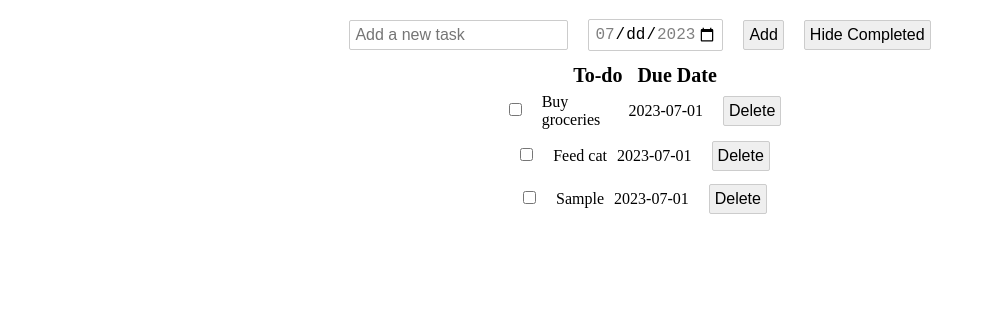
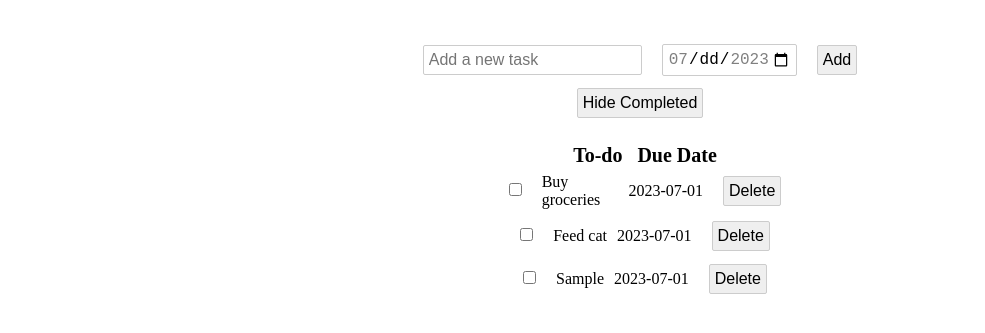
Before and after one commit to fac28/check-it-off, a plain HTML site: page index.html in a window 1280 px wide. Both pictures are taken after typing "Sample" into the empty fields and a click on the button "Add". Shown: the part 61-394 px from the top of the page, without its empty margins (0-985 px from the left). Drawn offline with Linux system fonts and the light colour scheme.

Commit message:
refactor; alternative way to filter

```diff
--- a/index.html
+++ b/index.html
@@ -10,6 +10,8 @@
 <body>
   <h1>Check it off</h1>
   <div class="container">
+
+    <div class="top-bar">
 
     <form id='add-form' class="input-container">
       <input
@@ -35,11 +37,13 @@
         Add
       </button>
 
-      <button id="filter-btn">
-        Hide Completed
-      </button>
+    </form>
 
-    </form>
+    <button id="filter-btn">
+      Hide Completed
+    </button>
+
+  </div>
 
 
 
@@ -77,6 +81,7 @@
 
 
 
+
   </div>
 
 
--- a/scripts/constants/constants.js
+++ b/scripts/constants/constants.js
@@ -5,6 +5,8 @@ export const taskData = [
 
 export const addButton = document.getElementById('add-btn');
 export const addForm = document.querySelector('#add-form');
+export const filterbut = document.querySelector("#filter-btn");
+
 export const toDo = document.getElementById('to-do');
 export const date = document.getElementById('due-date');
 
--- a/scripts/main.js
+++ b/scripts/main.js
@@ -1,19 +1,16 @@
 import * as constants from "./constants/constants.js";
+import { populate } from "./utils/populate.js";
+import { handleSubmit } from "./utils/handleSubmit.js";
+
+let FilterOn = false;
 
 // populate page with dummy tasks
-constants.taskData.forEach((task, index) => {
-  const clone = document.importNode(constants.taskTemplate.content, true);
-  const li = clone.querySelector('li');
-  li.querySelector('input[type="checkbox"]').id = `checkbox${index}`;
-  li.querySelector('label').setAttribute('for', `checkbox${index}`);
-  li.querySelector('.description-column').textContent = task.description;
-  li.querySelector('.due-date-column').textContent = task.dueDate;
-  li.querySelector('.delete-button').dataset.index = index;
+populate();
 
-  constants.taskList.appendChild(clone);
-});
+// BASIC FUNCTIONALITY
 
-constants.addButton.addEventListener('click', function(event) {
+// handle submit
+constants.addButton.addEventListener("click", function (event) {
   event.preventDefault();
 
   // Check if the form is valid
@@ -25,61 +22,57 @@ constants.addButton.addEventListener('click', function(event) {
   }
 });
 
-// constants.addButton.addEventListener('click', function(event) {
-//   event.preventDefault();
-//   handleSubmit();
-// });
+// handle delete
+constants.taskList.addEventListener("click", function (event) {
+  if (event.target.classList.contains("delete-button")) {
+    const listItem = event.target.closest(".grid-item");
+    listItem.remove();
+  }
+});
 
-//filter items on click of filter button
-let FilterOn = false;
-let filterbut =document.querySelector("#filter-btn");
+
+// FILTER
+
+/*
+
+Here is an alternative way of doing it
+that fixes the bug that even if 'hide checked' is selected,
+when the user adds a new to-do and mark it as completed,
+it won't be hidden
+
+import { filterArray } from "./utils/filterArray.js";
+
+// Listen for the change event on the checkboxes
+constants.taskList.addEventListener("change", function () {
+  // Retrieve the checked checkboxes
+  let checkedArray = Array.from(
+    document.querySelectorAll('input[type="checkbox"]:checked')
+  );
+  console.log(checkedArray);
+  filterArray(FilterOn, checkedArray);
+});
+
+// handle click on the filter button
+constants.filterbut.addEventListener("click", function () {
+  // Retrieve the checked checkboxes
+  let checkedArray = Array.from(
+    document.querySelectorAll('input[type="checkbox"]:checked')
+  );
+  filterArray(FilterOn, checkedArray);
+});
+
+*/
+
+
+
+
 let gridItemsList = document.querySelectorAll(".grid-item");
 
 let gridItemarray = Array.from(gridItemsList);
-filterbut.addEventListener('click', function(event) {
-  event.preventDefault()
 
-let completedarray = gridItemarray.filter(function(div) {
-  let divCheckboxes = div.querySelectorAll('input[type="checkbox"]');
-  for (let i = 0; i < divCheckboxes.length; i++) {
-    if (divCheckboxes[i].checked) {
-      return true;
-    }
-  }
+constants.filterbut.addEventListener("click", function () {
 
-  return false;
-});
-if(FilterOn == true){
-  completedarray.forEach( function(e){
-    e.style.display = "grid";
- });
- completedarray = [];
- filterbut.innerHTML ="Hide Completed"
- console.log("ran1");
-
-}
-if(FilterOn == false){
-completedarray.forEach( function(e){
-   e.style.display = "none";
-
-});
-filterbut.innerHTML ="Show Completed"
-
-console.log("ran2");
-}
-
-
-FilterOn = !FilterOn;
-console.log(FilterOn);
-});
-
-//filters out items ticked when hide completed is on
-var checkboxes = document.querySelectorAll('div input[type="checkbox"]');
-let checkboxesArr  = Array.from(checkboxes);
-
-checkboxesArr.forEach(function(element){
-  element.addEventListener('click', function() {
-    let completedarray = gridItemarray.filter(function(div) {
+  let completedarray = gridItemarray.filter(function (div) {
     let divCheckboxes = div.querySelectorAll('input[type="checkbox"]');
     for (let i = 0; i < divCheckboxes.length; i++) {
       if (divCheckboxes[i].checked) {
@@ -91,95 +84,48 @@ checkboxesArr.forEach(function(element){
   });
 
   if (FilterOn == true) {
-  completedarray.forEach( function(e){
+    completedarray.forEach(function (e) {
+      e.style.display = "grid";
+    });
+    completedarray = [];
+    constants.filterbut.innerHTML = "Hide Completed";
+    console.log("ran1");
+  }
+
+  if (FilterOn == false) {
+    completedarray.forEach(function (e) {
       e.style.display = "none";
+    });
+    constants.filterbut.innerHTML = "Show Completed";
 
+    console.log("ran2");
+  }
+
+  FilterOn = !FilterOn;
+  console.log(FilterOn);
+});
+
+//filters out items ticked when hide completed is on
+var checkboxes = document.querySelectorAll('div input[type="checkbox"]');
+let checkboxesArr = Array.from(checkboxes);
+
+checkboxesArr.forEach(function (element) {
+  element.addEventListener("click", function () {
+    let completedarray = gridItemarray.filter(function (div) {
+      let divCheckboxes = div.querySelectorAll('input[type="checkbox"]');
+      for (let i = 0; i < divCheckboxes.length; i++) {
+        if (divCheckboxes[i].checked) {
+          return true;
+        }
+      }
+
+      return false;
+    });
+
+    if (FilterOn == true) {
+      completedarray.forEach(function (e) {
+        e.style.display = "none";
       });
     }
-
-
   });
-
 });
-
-
-const handleSubmit = () =>{
-
-  if (constants.toDo.checkValidity() && constants.date.checkValidity()) {
-
-  const toDoText = constants.toDo.value;
-  const dateText = constants.date.value;
-
-  // add the new list item to the list
-  const list = document.getElementById('task-list');
-
-  // create new li element with class of grid-item
-  const newLi = document.createElement('li');
-  newLi.classList.add('grid-item');
-
-  // create new span element with class of checkbox-column
-  const newSpan1 = document.createElement('span');
-  newSpan1.classList.add('checkbox-column');
-
-  // create new input element with type checkbox
-  const newInput = document.createElement('input');
-  newInput.setAttribute('type', 'checkbox');
-  newInput.setAttribute('id', toDoText);
-
-  // create new span element with class of description-column
-  const newSpan2 = document.createElement('span');
-  newSpan2.classList.add('description-column');
-
-  // create new label element with for checkbox
-  const newLabel = document.createElement('label');
-  newLabel.setAttribute('for', toDoText);
-  newLabel.textContent = toDoText;
-
-  // create new span element with class of due-date-column
-  const newSpan3 = document.createElement('span');
-  newSpan3.classList.add('due-date-column');
-  newSpan3.textContent = dateText;
-
-  const newSpan4 = document.createElement('span');
-  newSpan4.classList.add('delete-button');
-  const newButton = document.createElement('button');
-  newButton.classList.add('delete-button');
-  newButton.textContent = 'Delete';
-  newSpan4.appendChild(newButton);
-
-
-
-
-  // append the new elements to the list item
-  newSpan1.appendChild(newInput);
-  newSpan2.appendChild(newLabel);
-  newLi.appendChild(newSpan1);
-  newLi.appendChild(newSpan2);
-  newLi.appendChild(newSpan3);
-  newLi.appendChild(newSpan4);
-
-  // append the new list item to the list
-  list.appendChild(newLi);
-
-  // update the gridItemarray
-  gridItemsList = document.querySelectorAll(".grid-item");
-  gridItemarray = Array.from(gridItemsList);
-
-  // clear the text input and date input
-  constants.toDo.value = '';
-  constants.date.value = '';
-  }
-  else {
-    // If the required fields are not filled in, show the validation error messages
-    constants.toDo.reportValidity();
-    constants.date.reportValidity();
-  }
-
-}
-
-constants.taskList.addEventListener('click', function(event) {
-  if (event.target.classList.contains('delete-button')) {
-    const listItem = event.target.closest('.grid-item');
-    listItem.remove();
-  }
-});
--- /dev/null
+++ b/scripts/utils/handleSubmit.js
@@ -0,0 +1,59 @@
+import * as constants from "../constants/constants.js";
+
+export const handleSubmit = () => {
+  if (constants.toDo.checkValidity() && constants.date.checkValidity()) {
+    const toDoText = constants.toDo.value;
+    const dateText = constants.date.value;
+
+    // Create the new list item
+    const newLi = document.createElement("li");
+    newLi.classList.add("grid-item");
+
+    // Create the checkbox column
+    const newInput = document.createElement("input");
+    newInput.setAttribute("type", "checkbox");
+    newInput.setAttribute("id", toDoText);
+    const newSpan1 = document.createElement("span");
+    newSpan1.classList.add("checkbox-column");
+    newSpan1.appendChild(newInput);
+
+    // Create the description column
+    const newLabel = document.createElement("label");
+    newLabel.setAttribute("for", toDoText);
+    newLabel.textContent = toDoText;
+    const newSpan2 = document.createElement("span");
+    newSpan2.classList.add("description-column");
+    newSpan2.appendChild(newLabel);
+
+    // Create the due date column
+    const newSpan3 = document.createElement("span");
+    newSpan3.classList.add("due-date-column");
+    newSpan3.textContent = dateText;
+
+    // Create the delete button
+    const newButton = document.createElement("button");
+    newButton.classList.add("delete-button");
+    newButton.textContent = "Delete";
+    const newSpan4 = document.createElement("span");
+    newSpan4.classList.add("delete-button");
+    newSpan4.appendChild(newButton);
+
+    // Append the elements to the list item
+    newLi.appendChild(newSpan1);
+    newLi.appendChild(newSpan2);
+    newLi.appendChild(newSpan3);
+    newLi.appendChild(newSpan4);
+
+    // Append the new list item to the list
+    constants.taskList.appendChild(newLi);
+
+    // Clear the text input and date input
+    constants.toDo.value = "";
+    constants.date.value = "";
+
+  } else {
+    // If the required fields are not filled in, show the validation error messages
+    constants.toDo.reportValidity();
+    constants.date.reportValidity();
+  }
+};
--- /dev/null
+++ b/scripts/utils/populate.js
@@ -0,0 +1,16 @@
+import * as constants from "../constants/constants.js";
+
+export const populate = () => {
+  // populate page with dummy tasks
+  constants.taskData.forEach((task, index) => {
+    const clone = document.importNode(constants.taskTemplate.content, true);
+    const li = clone.querySelector("li");
+    li.querySelector('input[type="checkbox"]').id = `checkbox${index}`;
+    li.querySelector("label").setAttribute("for", `checkbox${index}`);
+    li.querySelector(".description-column").textContent = task.description;
+    li.querySelector(".due-date-column").textContent = task.dueDate;
+    li.querySelector(".delete-button").dataset.index = index;
+
+    constants.taskList.appendChild(clone);
+  });
+}
--- a/styles/main.css
+++ b/styles/main.css
@@ -4,6 +4,15 @@ ul {
   padding: 0;
   display: grid;
   justify-items: center;
+}
+
+/* containers */
+
+.top-bar{
+  display: flex;
+  flex-direction: column;
+  align-items: center;
+  padding: 2%;
 }
 
 .input-container {
@@ -48,6 +57,8 @@ input, button {
 
 }
 
+/* columns */
+
 .checkbox-column {
   grid-column: 1;
   margin: 0 10px;
@@ -66,6 +77,8 @@ input, button {
   grid-column: 4;
 }
 
+/* responsive */
+
 @media only screen and (max-width: 600px) {
   .input-container {
     flex-direction: column;
```
Also changed, not shown: scripts/filter.js (added, +14 -0 lines). Lines whose indentation alone changed are shown as unchanged.
